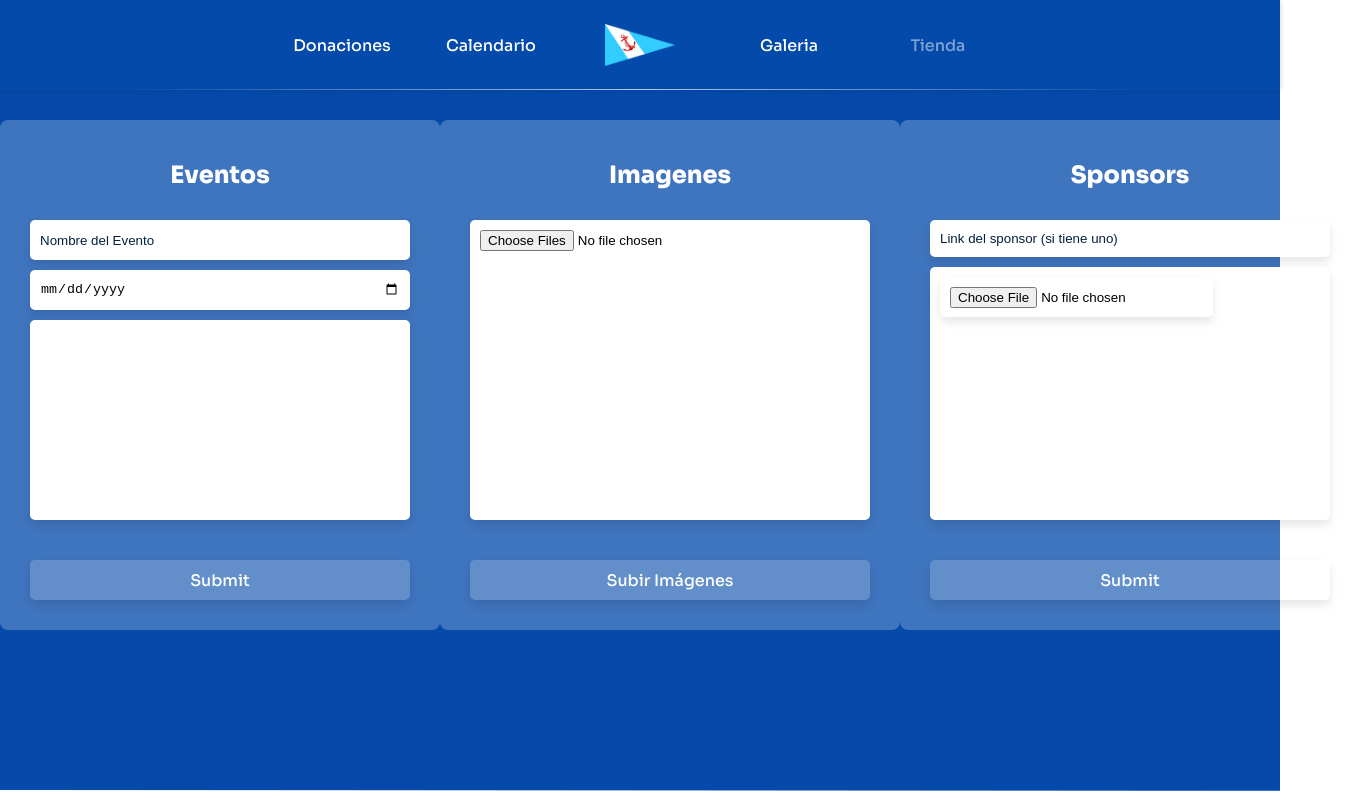
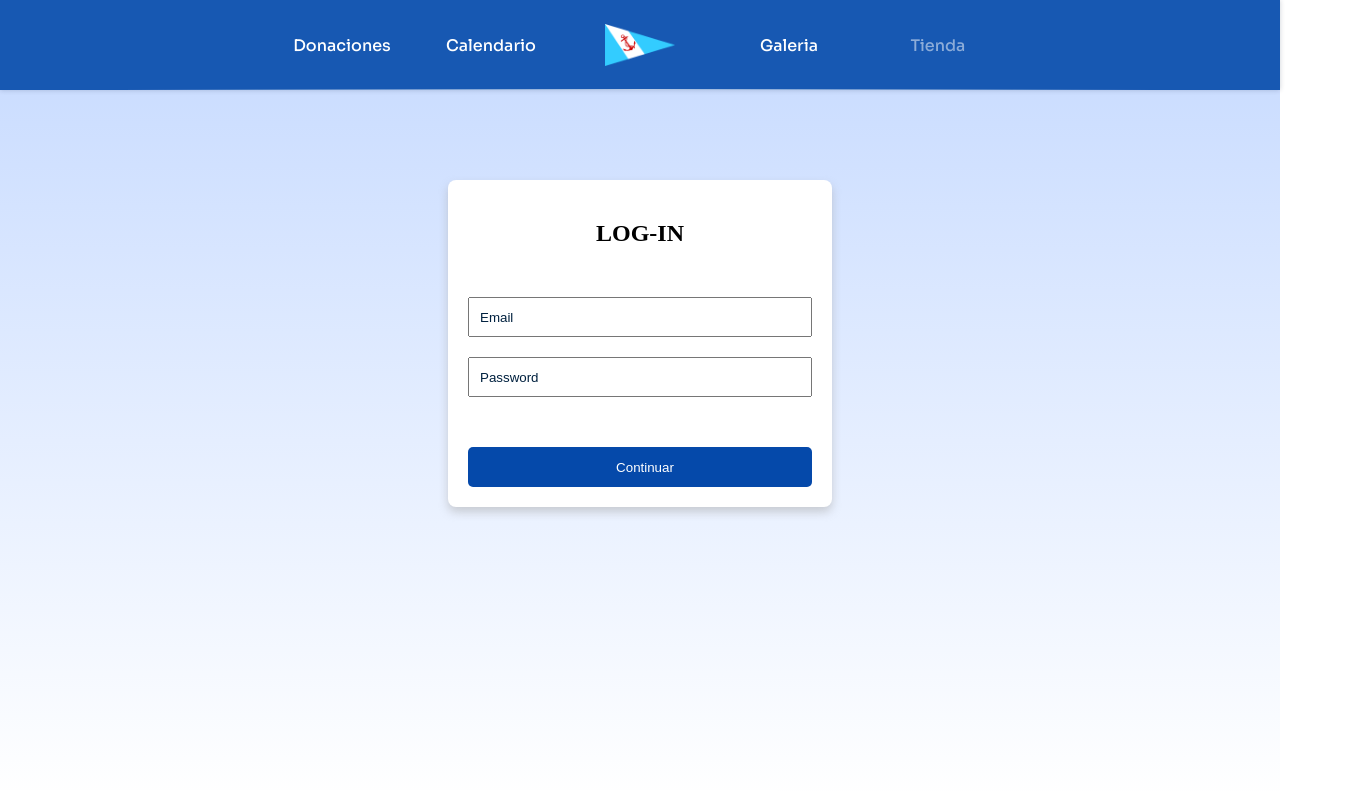
Before and after one commit to agustinurien/tadeoFunesWeb, a Next.js app: page /desarrollador in a window 1280 px wide. Shown: the top 800 px of the page, 1360 px wide, since content can reach past the window. Built offline with nearby package versions, Linux system fonts and the light colour scheme; no server answers.

Commit message:
se trabajo en el desarrollador y authenticator

```diff
--- /dev/null
+++ b/app/auth.js
@@ -0,0 +1,16 @@
+import { signInWithEmailAndPassword } from "firebase/auth";
+import { auth } from "./firebase";
+
+
+async function verifyUser(email, password) {
+    const userCredential = await signInWithEmailAndPassword(auth, email, password);
+    const user = userCredential.user;
+    return user
+};
+
+
+
+export {
+    verifyUser,
+
+};
--- a/app/components/GaleryPage/Images.jsx
+++ b/app/components/GaleryPage/Images.jsx
@@ -3,12 +3,12 @@
 import React, { useEffect, useState, useRef } from 'react';
 import Image from 'next/image';
 import "./galeria.css";
-import { fetchImages, fetchImages2 } from '../../data.js';
+import { fetchImages } from '../../data.js';
 import { sora } from '@/app/fonts';
 
 const Page = () => {
     const [imageUrls, setImageUrls] = useState([]);
-    console.log(imageUrls);
+
     const [done, setDone] = useState(false);
     const [numberOfColumns, setNumberOfColumns] = useState(3);
 
@@ -16,7 +16,7 @@ const Page = () => {
 
 
     const getData = async () => {
-        const urls = await fetchImages2(lastImageIndex);
+        const urls = await fetchImages(lastImageIndex);
         setImageUrls([...imageUrls, ...urls]);
         setLastImageIndex(lastImageIndex + urls.length);
         if (urls.length < 4) {
--- a/app/data.js
+++ b/app/data.js
@@ -54,10 +54,8 @@ async function uploadSponsors(link, file) {
         console.error("Error adding document: ", e);
     }
 }
-async function fetchImages() {
 
-};
-async function fetchImages2(index) {
+async function fetchImages(index) {
     const images = [];
     try {
         const limit = 4;
@@ -81,12 +79,19 @@ async function fetchDataSponsors() {
     const sponsorsData = snapshot.docs.map(doc => ({ id: doc.id, ...doc.data() }));
     return sponsorsData;
 };
+async function fetchDataEvents() {
+    const documentRef = collection(db, 'events');
+
+    const snapshot = await getDocs(documentRef);
+    const eventsData = snapshot.docs.map(doc => ({ id: doc.id, ...doc.data() }));
+    return eventsData;
+};
 export {
     fetchImages,
     uploadEvent,
     uploadImages,
     uploadSponsors,
     fetchDataSponsors,
-    fetchImages2
+    fetchDataEvents
 
 };
--- a/app/desarrollador/desarrollador.css
+++ b/app/desarrollador/form.css
@@ -1,3 +1,44 @@
+.containerForm{
+    height: 100vh;
+    background: linear-gradient(to bottom, rgba(0, 89, 255, 0.226), white);
+    display: flex;
+    justify-content: center;
+    align-items: flex-start;
+    padding-top: 180px;
+}
+.containerForm form{
+    height: fit-content;
+    width: 30%;
+    background-color: white;
+    display: flex;
+    flex-direction: column;
+    justify-content: space-around;
+    padding: 20px;
+    gap: 50px;
+    border-radius: 8px;
+    box-shadow: 0px 5px 10px rgba(163, 163, 163, 0.493);
+
+}
+.contenedorInput{
+    display: flex;
+    flex-direction: column;
+    gap: 20px;
+}
+.containerForm form input{
+    height: 40px;
+    padding-left: 10px;
+
+}
+.containerForm form button{
+    height: 40px;
+    padding-left: 10px;
+    background-color:  #0549aa;
+    color: white;
+    border: 0px;
+    border-radius: 5px;
+
+}
+
 .contenedorDesarrollador{
     padding-top: 120px;
     justify-content: space-around;
--- a/app/desarrollador/page.jsx
+++ b/app/desarrollador/page.jsx
@@ -1,9 +1,17 @@
 "use client"
-import "../desarrollador/desarrollador.css"
-import { uploadEvent, uploadImages, uploadSponsors } from "../data";
-import { sora } from "../fonts";
+import { useEffect, useState } from 'react'
+import "../desarrollador/form.css"
+
+import { verifyUser } from '../auth';
+import { sora } from '../fonts';
+
 
 const page = () => {
+    const [email, setEmail] = useState('');
+    const [password, setPassword] = useState('');
+    const [auth, setAuth] = useState(false)
+
+
 
     const upload = async (e) => {
         e.preventDefault();
@@ -29,10 +37,38 @@ const page = () => {
             console.error('Error al crear el evento:', error.message);
         }
     }
+    const handleSubmit = async (e) => {
+        e.preventDefault();
+        try {
+            const user = await verifyUser(email, password)
+            console.log(user)
+            if (user.email === 'agus.urien2@gmail.com') {
+                setAuth(true)
 
+                localStorage.setItem("user_id", user.uid)
+            } else {
+                alert('Unauthorized');
+            }
+        } catch (error) {
+            alert('Invalid credentials');
+        }
+    };
 
+    useEffect(() => {
+        const getUserId = async () => {
+
+            const id = localStorage.getItem("user_id")
+            if (id) {
+                setAuth(true)
+            }
+        }
+        getUserId()
+    }, [])
 
     return (
+        <>
+            {
+                auth ?
                     <section className={`${sora.className} contenedorDesarrollador`}>
                         <section className="eventos">
                             <h2>Eventos</h2>
@@ -76,6 +112,36 @@ const page = () => {
                         </section>
 
                     </section >
+                    :
+                    <div className='containerForm' >
+                        <form onSubmit={handleSubmit}>
+                            <div style={{ display: 'flex', justifyContent: 'center', paddingTop: '20px', margin: '0px' }}>
+                                <h2>LOG-IN</h2>
+                            </div>
+                            <div className='contenedorInput'>
+
+                                <input
+                                    type="email"
+                                    value={email}
+                                    onChange={(e) => setEmail(e.target.value)}
+                                    placeholder="Email"
+                                    required
+                                />
+                                <input
+                                    type="password"
+                                    value={password}
+                                    onChange={(e) => setPassword(e.target.value)}
+                                    placeholder="Password"
+                                    required
+                                />
+                            </div>
+                            <button type="submit">Continuar</button>
+                        </form>
+                    </div >
+
+
+            }
+        </>
     )
 }
 
--- a/app/firebase.js
+++ b/app/firebase.js
@@ -1,6 +1,7 @@
 import { initializeApp } from "firebase/app";
 import { getStorage } from "firebase/storage";
 import { getFirestore } from "firebase/firestore";
+import { getAuth } from 'firebase/auth';
 
 
 const firebaseConfig = {
@@ -13,5 +14,6 @@ const firebaseConfig = {
 };
 
 const app = initializeApp(firebaseConfig);
+export const auth = getAuth(app);
 export const storage = getStorage(app)
 export const db = getFirestore(app);
--- a/package.json
+++ b/package.json
@@ -14,6 +14,7 @@
     "next": "14.2.3",
     "react": "^18",
     "react-dom": "^18",
-    "react-icons": "^5.2.1"
+    "react-icons": "^5.2.1",
+    "uuid": "^10.0.0"
   }
 }
```
Also changed, not shown: app/calendario/page.jsx (+13 -37 lines), app/components/Calendar/Calendar.jsx (+22 -13 lines), 1 other file (tests, documents, lock files or other folders). Lines whose indentation alone changed are shown as unchanged.
